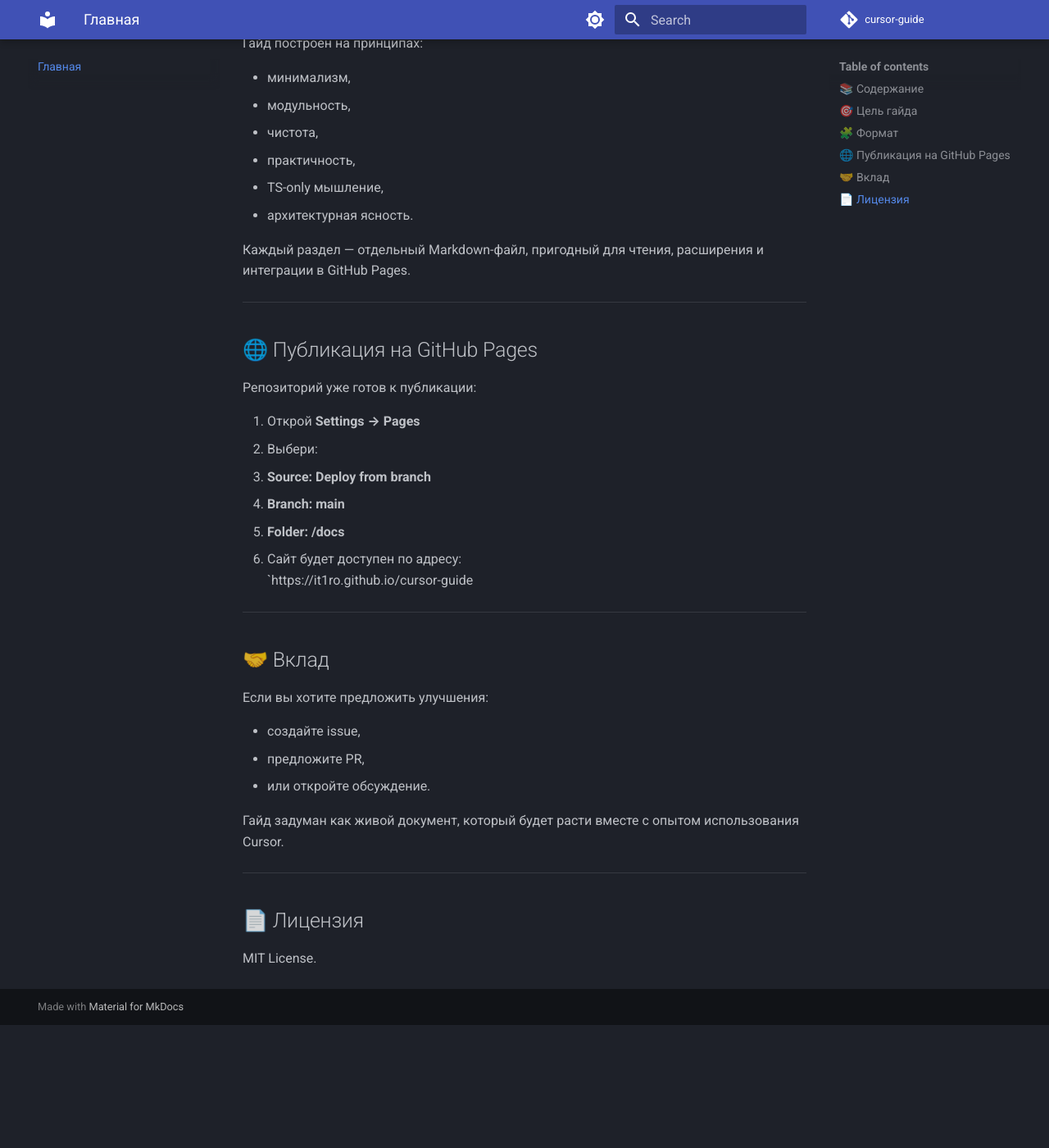
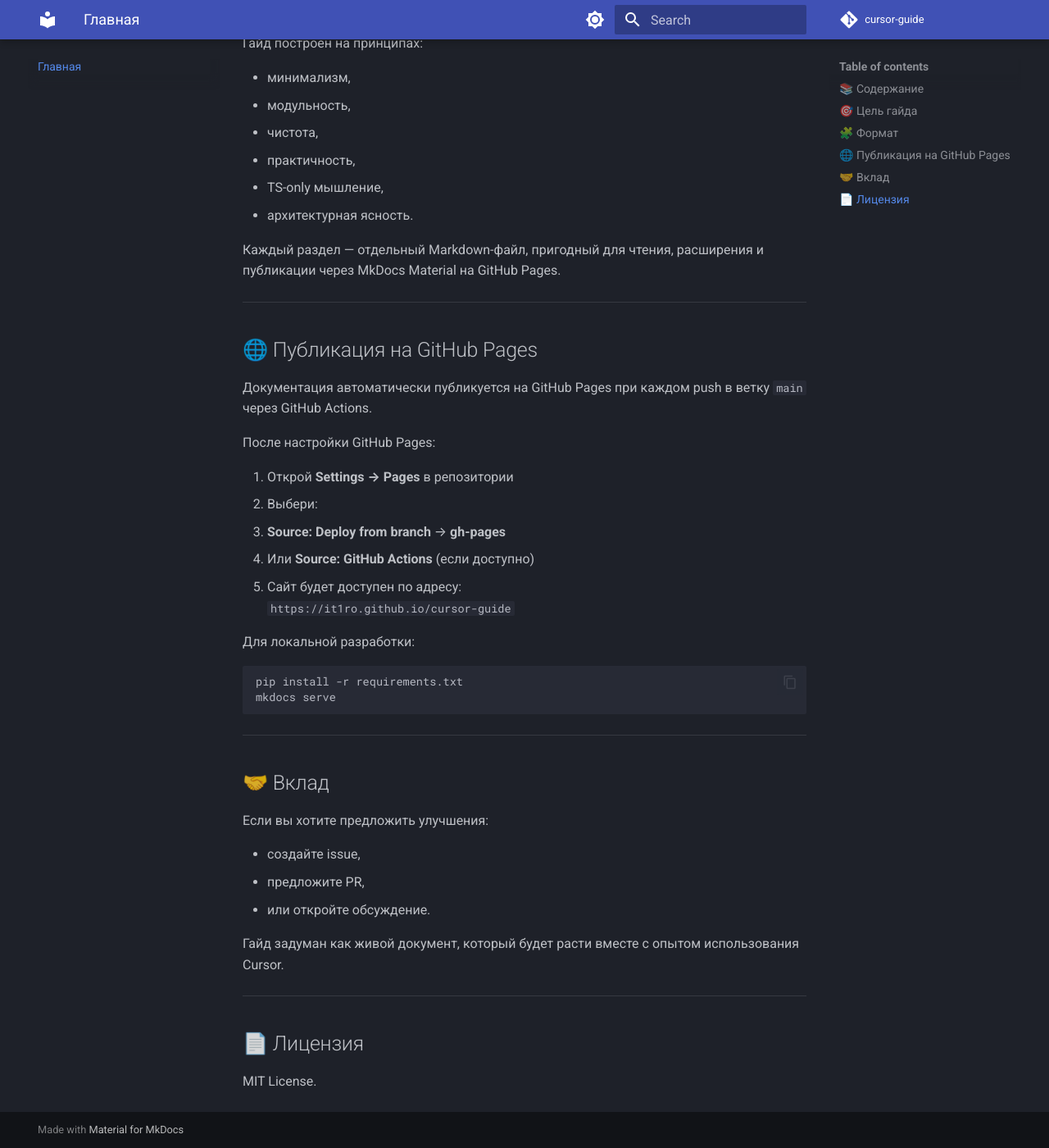
Before and after one commit to it1ro/cursor-guide, an MkDocs documentation site: the page built from docs/index.md, in a window 1280 px wide and 1400 px high, scrolled down 1354 px. Shown: the whole window at 82% size. Built offline with MkDocs 1.6.1 and Material for MkDocs 9.7.7, drawn with Linux system fonts in a browser that asks for light colours; comment, search, counter and statistics services are not loaded; before the commit the page ends 2604 px from its top, so only the background shows below that.

Commit message:
refactor: migrate documentation from Jekyll to MkDocs
- Rename README.md to index.md for MkDocs main page
- Update index.md with MkDocs deployment instructions
- Remove Jekyll _config.yml configuration file

````diff
--- a/docs/index.md
+++ b/docs/index.md
@@ -55,21 +55,29 @@
 - TS-only мышление,
 - архитектурная ясность.
 
-Каждый раздел — отдельный Markdown-файл, пригодный для чтения, расширения и интеграции в GitHub Pages.
+Каждый раздел — отдельный Markdown-файл, пригодный для чтения, расширения и публикации через MkDocs Material на GitHub Pages.
 
 ---
 
 ## 🌐 Публикация на GitHub Pages
 
-Репозиторий уже готов к публикации:
+Документация автоматически публикуется на GitHub Pages при каждом push в ветку `main` через GitHub Actions.
 
-1. Открой **Settings → Pages**
+После настройки GitHub Pages:
+
+1. Открой **Settings → Pages** в репозитории
 2. Выбери:
-   - **Source: Deploy from branch**
-   - **Branch: main**
-   - **Folder: /docs**
+   - **Source: Deploy from branch** → **gh-pages**
+   - Или **Source: GitHub Actions** (если доступно)
 3. Сайт будет доступен по адресу:
-   `https://it1ro.github.io/cursor-guide
+   `https://it1ro.github.io/cursor-guide`
+
+Для локальной разработки:
+
+```bash
+pip install -r requirements.txt
+mkdocs serve
+```
 
 ---
 
````
Also changed, not shown: docs/_config.yml (deleted, +0 -10 lines).
